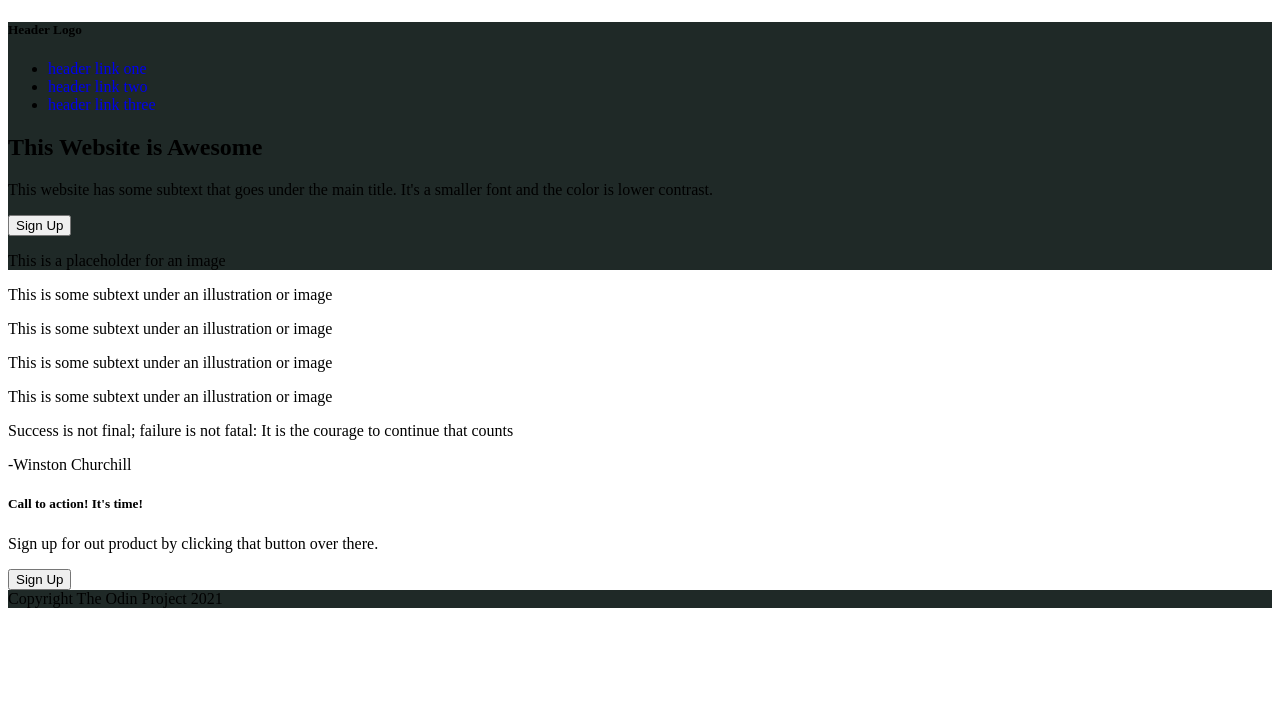
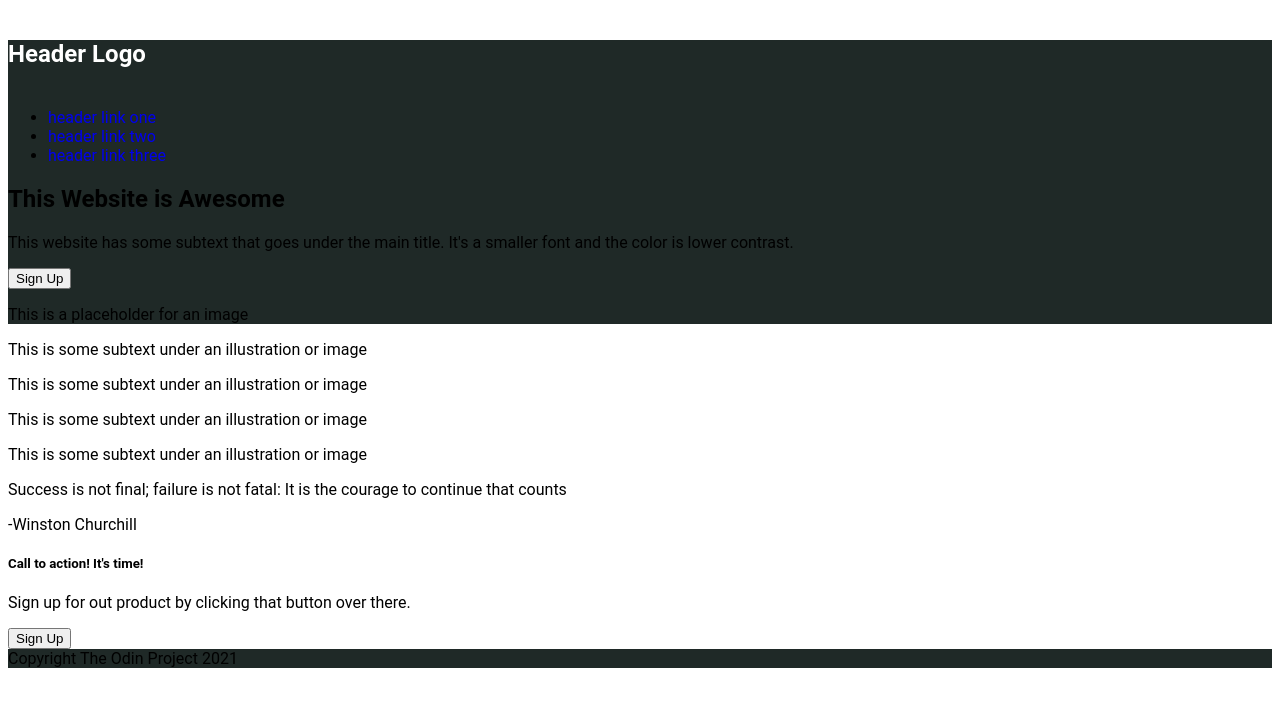
Before and after one commit to mwambajoakim/landing_page, a plain HTML site: page index.html in a window 1280 px wide. Drawn offline with Linux system fonts and the light colour scheme.

Commit message:
Style the head class

```diff
--- a/styles.css
+++ b/styles.css
@@ -1,3 +1,7 @@
+
+body {
+    font-family: Roboto;
+}
 .header,
 .footer {
     background-color: #1f2927;
@@ -6,3 +10,8 @@
 a {
     text-decoration: none;
 }
+
+.head {
+    color: white;
+    font-size: 24px;
+}
```
